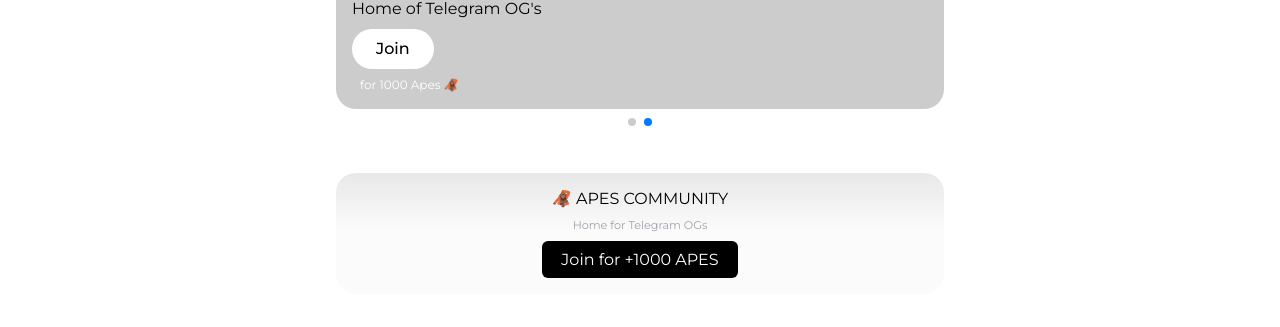
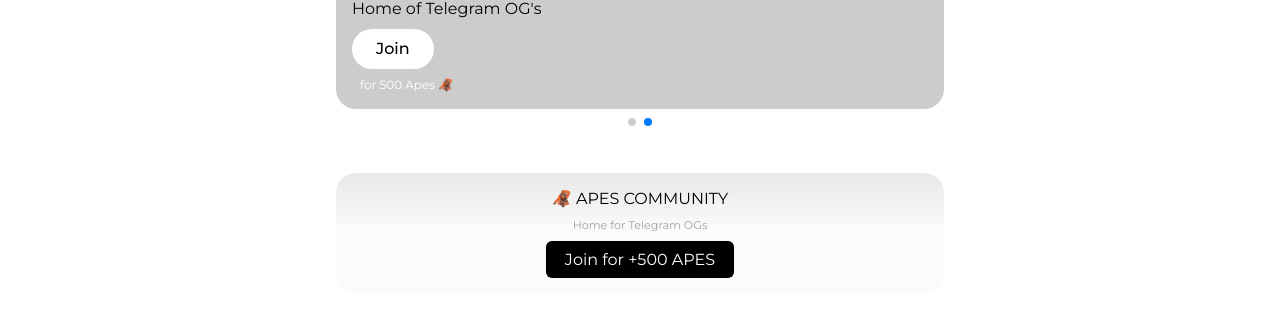
Before and after one commit to Texki-developers/frog-frontend, a React (Vite) app: page /dashboard in a window 1280 px wide. Shown: the part 417-744 px from the top of the page. Built offline with nearby package versions, Linux system fonts and the light colour scheme; no server answers.

Commit message:
feat(points reverted)

```diff
--- a/src/components/JoinCarouselItem/JoinCarouselItem.jsx
+++ b/src/components/JoinCarouselItem/JoinCarouselItem.jsx
@@ -42,7 +42,7 @@
       >
         {btn}
       </button>
-      <p className="text-xs ml-2 text-white"> for 1000 Apes 🦧</p>
+      <p className="text-xs ml-2 text-white"> for 500 Apes 🦧</p>
     </div>
   );
 }
--- a/src/pages/JoinCommunity/JoinCommunity.jsx
+++ b/src/pages/JoinCommunity/JoinCommunity.jsx
@@ -103,7 +103,7 @@
           onClick={() => window.open("https://t.me/apes_community")}
           className="text-white bg-black btn-common"
         >
-          Join for +1000 APES
+          Join for +500 APES
         </button>
       </div>
       <h3 className="text-[1.1rem]">Your Rewards</h3>
@@ -138,17 +138,16 @@
         </div>
         <p className="text-basic flex-1">Apes Community</p>
         <p className="text-basic">
-          {data?.data?.isChannelMember ? "+ 1000 Apes" : "0"}{" "}
+          {data?.data?.isChannelMember ? "+ 500 Apes" : "0"}{" "}
         </p>
       </div>
-
       <div className="flex justify-between items-center w-[100%] gap-[1rem]">
         <div className="p-[1rem] bg-grey-50 rounded-[50%]">
           <FaXTwitter className="text-[1.2rem]" />
         </div>
         <p className="text-basic flex-1">Twitter</p>
         <p className="text-basic">
-          {data?.data?.isTwitter ? "+ 1000 Apes" : "0"}
+          {data?.data?.isTwitter ? "+ 500 Apes" : "0"}
         </p>
       </div>
 
```
